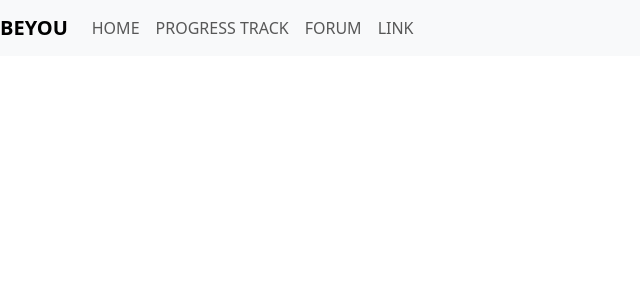
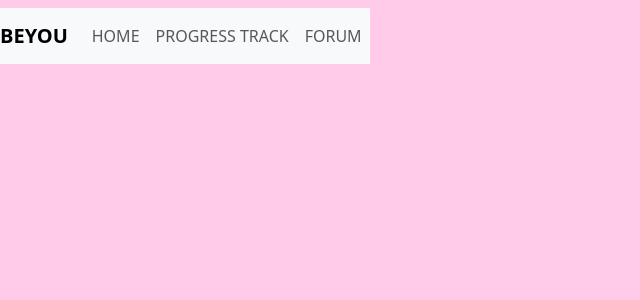
Before and after one commit to Regina11239/WicsHack, a Flask app: template templates/home.html in a window 1280 px wide. Shown: the top 300 px of the page, without its empty margins (0-640 px from the left). Run offline with Flask 3, Linux system fonts and the light colour scheme; the template is opened without the code that fills it, so the values that code supplies are empty.

Commit message:
working on main page

```diff
--- a/app.py
+++ b/app.py
@@ -2,7 +2,7 @@ from flask import Flask, render_template
 
 app = Flask(__name__)
 
-@app.route('/home')
+@app.route('/')
 def home():
     return render_template('home.html')
 
--- a/templates/home.html
+++ b/templates/home.html
@@ -105,14 +105,14 @@
     </style>
     <link
       rel="stylesheet"
-      href="https://use.fontawesome.com/releases/v5.15.4/css/all.css"
+      href="home.css"
       crossorigin="anonymous"
     />
     <meta charset="utf-8" />
     <meta name="viewport" content="width=device-width, initial-scale=1" />
     <script defer src="js/bootstrap.bundle.min.js"></script>
   </head>
-
+  <div class="navbar">
   <nav class="navbar navbar-expand-lg navbar-light bg-light">
     <a class="navbar-brand" href="#">BEYOU</a>
     <button class="navbar-toggler" type="button" data-toggle="collapse" data-target="#navbarSupportedContent" aria-controls="navbarSupportedContent" aria-expanded="false" aria-label="Toggle navigation">
@@ -122,17 +122,18 @@
     <div class="collapse navbar-collapse" id="navbarSupportedContent">
       <ul class="navbar-nav mr-auto">
         <li class="nav-item active">
-          <a class="nav-link" href="/home">Home <span class="sr-only">(current)</span></a>
+          <a class="nav-link" href="/">Home <span class="sr-only"></span></a>
         </li>
         <li class="nav-item active">
-          <a class="nav-link" href="/progress">Progress Track <span class="sr-only">(current)</span></a>
+          <a class="nav-link" href="/progress">Progress Track <span class="sr-only"></span></a>
         </li>
         <li class="nav-item active">
-          <a class="nav-link" href="/forum">Forum <span class="sr-only">(current)</span></a>
-        </li>
-        <li class="nav-item">
-          <a class="nav-link" href="#">Link</a>
+          <a class="nav-link" href="/forum">Forum <span class="sr-only"></span></a>
         </li>
     </div>
+    <body style="background-color:#FFCBE8">
+    </div>
+
+      </body>
   </nav>
 </html>
--- a/templates/progress.html
+++ b/templates/progress.html
@@ -122,7 +122,7 @@
     <div class="collapse navbar-collapse" id="navbarSupportedContent">
       <ul class="navbar-nav mr-auto">
         <li class="nav-item active">
-          <a class="nav-link" href="/home">Home <span class="sr-only">(current)</span></a>
+          <a class="nav-link" href="/">Home <span class="sr-only">(current)</span></a>
         </li>
         <li class="nav-item active">
           <a class="nav-link" href="/progress">Progress Track <span class="sr-only">(current)</span></a>
@@ -132,4 +132,6 @@
         </li>
     </div>
   </nav>
+  <body style="background-color:#FFCBE8">
+  </body>
 </html>
```
